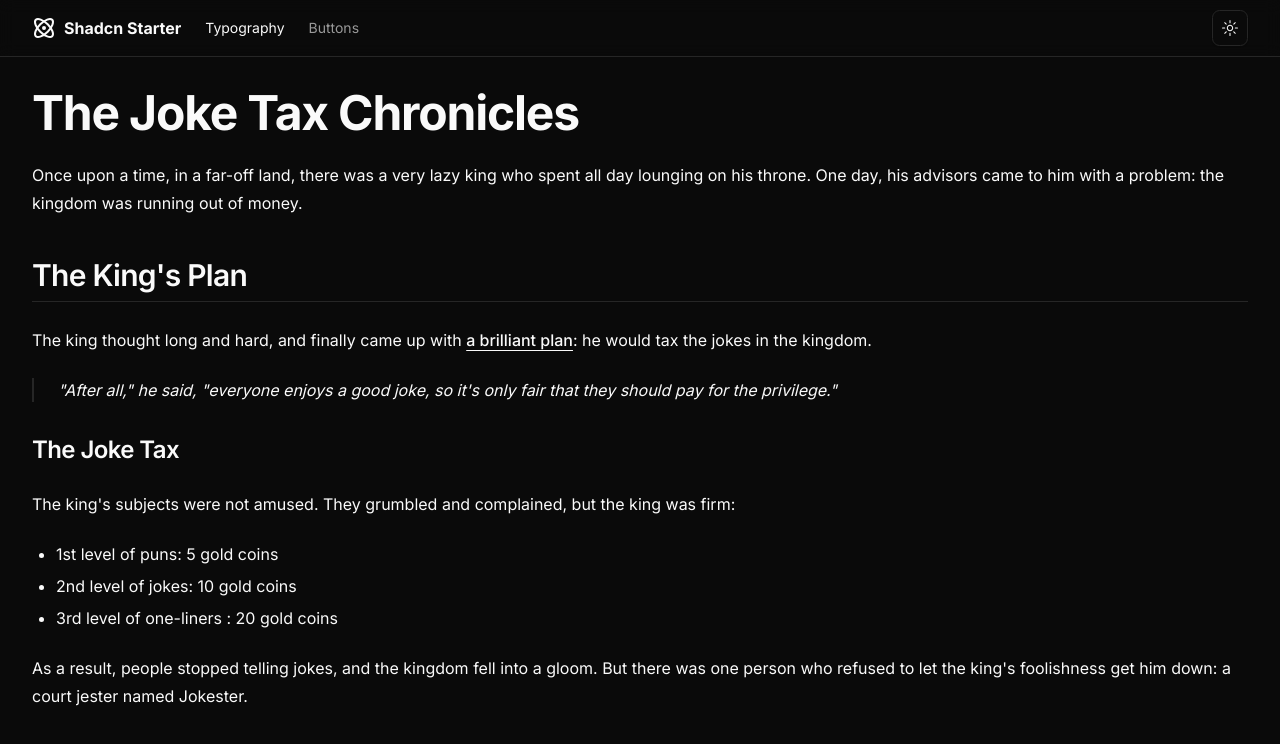
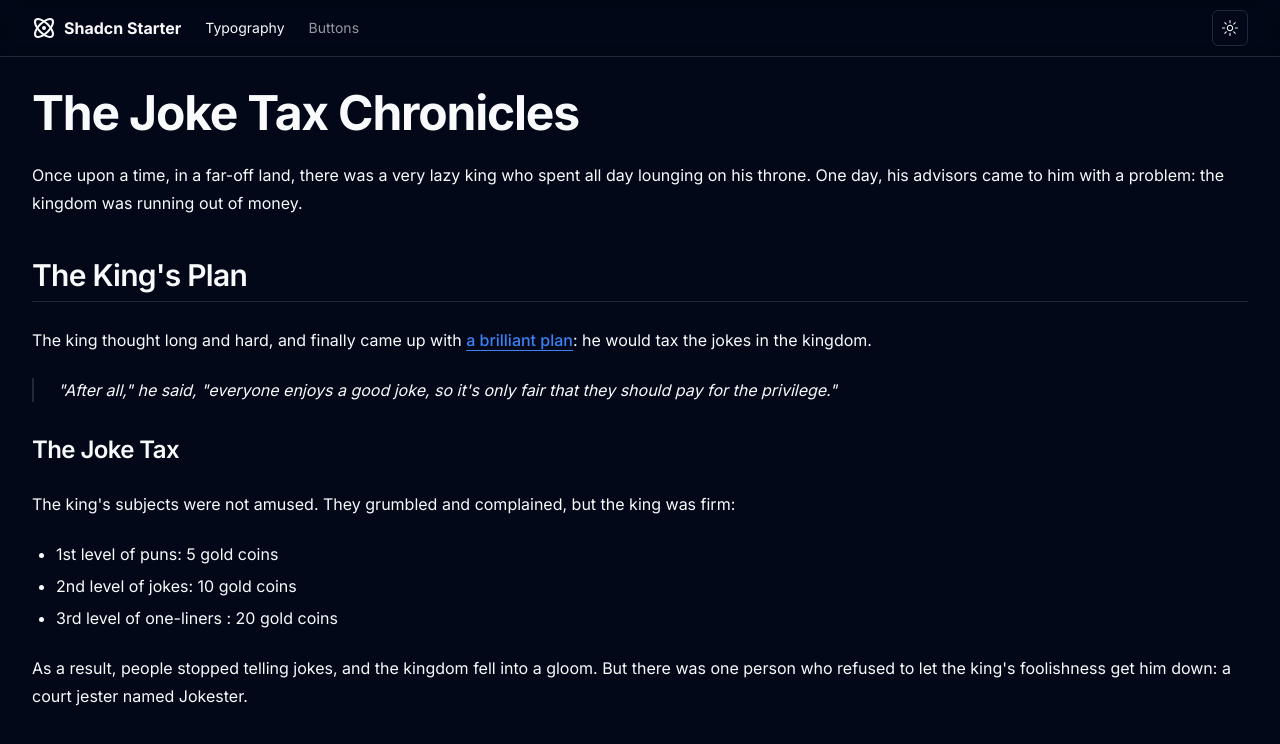
Before and after one commit to nareshbhatia/shadcn-starter, a React (Vite) app: page / in a window 1280 px wide. Shown: the top 744 px of the page. Built offline with nearby package versions, Linux system fonts and the light colour scheme.

Commit message:
change theme to blue

```diff
--- a/src/globals.css
+++ b/src/globals.css
@@ -6,52 +6,52 @@
 
 :root {
   --background: hsl(0 0% 100%);
-  --foreground: hsl(0 0% 3.9%);
+  --foreground: hsl(222.2 84% 4.9%);
   --card: hsl(0 0% 100%);
-  --card-foreground: hsl(0 0% 3.9%);
+  --card-foreground: hsl(222.2 84% 4.9%);
   --popover: hsl(0 0% 100%);
-  --popover-foreground: hsl(0 0% 3.9%);
-  --primary: hsl(0 0% 9%);
-  --primary-foreground: hsl(0 0% 98%);
-  --secondary: hsl(0 0% 96.1%);
-  --secondary-foreground: hsl(0 0% 9%);
-  --muted: hsl(0 0% 96.1%);
-  --muted-foreground: hsl(0 0% 45.1%);
-  --accent: hsl(0 0% 96.1%);
-  --accent-foreground: hsl(0 0% 9%);
+  --popover-foreground: hsl(222.2 84% 4.9%);
+  --primary: hsl(221.2 83.2% 53.3%);
+  --primary-foreground: hsl(210 40% 98%);
+  --secondary: hsl(210 40% 96.1%);
+  --secondary-foreground: hsl(222.2 47.4% 11.2%);
+  --muted: hsl(210 40% 96.1%);
+  --muted-foreground: hsl(215.4 16.3% 46.9%);
+  --accent: hsl(210 40% 96.1%);
+  --accent-foreground: hsl(222.2 47.4% 11.2%);
   --destructive: hsl(0 84.2% 60.2%);
-  --destructive-foreground: hsl(0 0% 98%);
-  --border: hsl(0 0% 89.8%);
-  --input: hsl(0 0% 89.8%);
-  --ring: hsl(0 0% 3.9%);
+  --destructive-foreground: hsl(210 40% 98%);
+  --border: hsl(214.3 31.8% 91.4%);
+  --input: hsl(214.3 31.8% 91.4%);
+  --ring: hsl(221.2 83.2% 53.3%);
   --chart-1: hsl(12 76% 61%);
   --chart-2: hsl(173 58% 39%);
   --chart-3: hsl(197 37% 24%);
   --chart-4: hsl(43 74% 66%);
   --chart-5: hsl(27 87% 67%);
-  --radius: 0.6rem;
+  --radius: 0.5rem;
 }
 
 .dark {
-  --background: hsl(0 0% 3.9%);
-  --foreground: hsl(0 0% 98%);
-  --card: hsl(0 0% 3.9%);
-  --card-foreground: hsl(0 0% 98%);
-  --popover: hsl(0 0% 3.9%);
-  --popover-foreground: hsl(0 0% 98%);
-  --primary: hsl(0 0% 98%);
-  --primary-foreground: hsl(0 0% 9%);
-  --secondary: hsl(0 0% 14.9%);
-  --secondary-foreground: hsl(0 0% 98%);
-  --muted: hsl(0 0% 14.9%);
-  --muted-foreground: hsl(0 0% 63.9%);
-  --accent: hsl(0 0% 14.9%);
-  --accent-foreground: hsl(0 0% 98%);
+  --background: hsl(222.2 84% 4.9%);
+  --foreground: hsl(210 40% 98%);
+  --card: hsl(222.2 84% 4.9%);
+  --card-foreground: hsl(210 40% 98%);
+  --popover: hsl(222.2 84% 4.9%);
+  --popover-foreground: hsl(210 40% 98%);
+  --primary: hsl(217.2 91.2% 59.8%);
+  --primary-foreground: hsl(222.2 47.4% 11.2%);
+  --secondary: hsl(217.2 32.6% 17.5%);
+  --secondary-foreground: hsl(210 40% 98%);
+  --muted: hsl(217.2 32.6% 17.5%);
+  --muted-foreground: hsl(215 20.2% 65.1%);
+  --accent: hsl(217.2 32.6% 17.5%);
+  --accent-foreground: hsl(210 40% 98%);
   --destructive: hsl(0 62.8% 30.6%);
-  --destructive-foreground: hsl(0 0% 98%);
-  --border: hsl(0 0% 14.9%);
-  --input: hsl(0 0% 14.9%);
-  --ring: hsl(0 0% 83.1%);
+  --destructive-foreground: hsl(210 40% 98%);
+  --border: hsl(217.2 32.6% 17.5%);
+  --input: hsl(217.2 32.6% 17.5%);
+  --ring: hsl(224.3 76.3% 48%);
   --chart-1: hsl(220 70% 50%);
   --chart-2: hsl(160 60% 45%);
   --chart-3: hsl(30 80% 55%);
```
